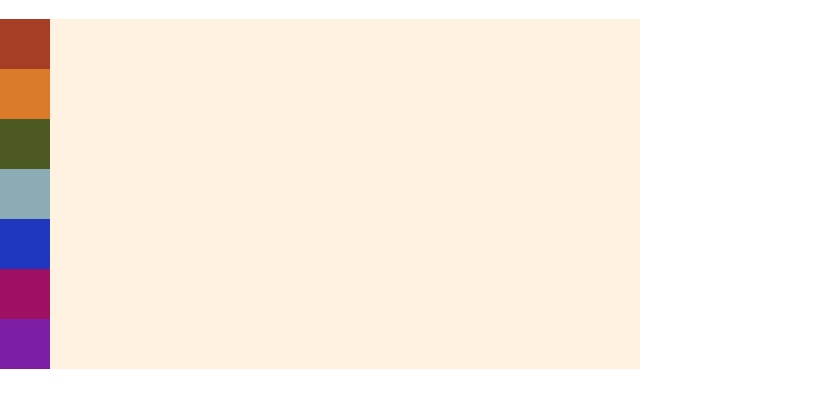
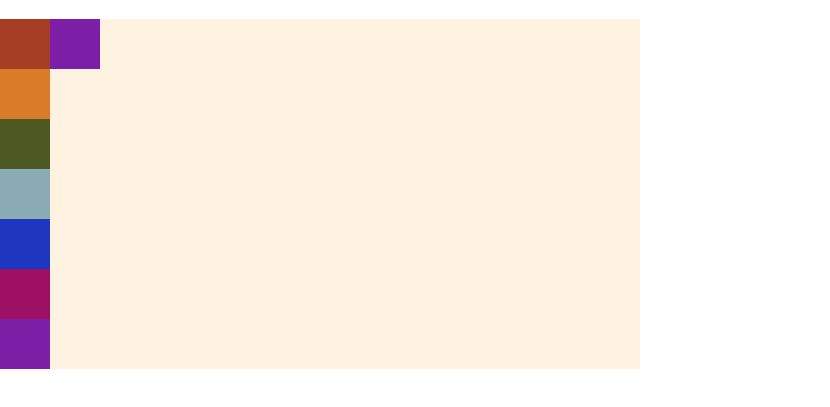
Before and after one commit to Skho4331/Commitment-, a plain HTML site: page index.html in a window 1280 px wide. Shown: the part 61-468 px from the top of the page, without its empty margins (0-830 px from the left). Drawn offline with Linux system fonts and the light colour scheme.

Commit message:
Add another square

```diff
--- a/css/main.css
+++ b/css/main.css
@@ -6,6 +6,7 @@ body {
 }
 
 .container{
+  position: relative;
   background-color: #FFF2E0;
   height: 350px;
   width: 50vw;
@@ -40,12 +41,23 @@ width:50px;
 background-color: #9E1064;
 height: 50px;
 width:50px;
+position
 }
 .square6{
 background-color: #7D1FA6;
 height: 50px;
 width:50px;
 }
+.square7{
+position: absolute;
+top: 0px;
+left: 50px;
+background-color: #7D1FA6;
+height: 50px;
+width:50px;
+}
+
+
 header{
 text-align:center;
 }
--- a/index.html
+++ b/index.html
@@ -18,6 +18,9 @@
         <div class = "square4"></div>
         <div class = "square5"></div>
         <div class = "square6"></div>
+        <div class = "square7"></div>
     </div>
+
+
   </body>
 </html>
```
